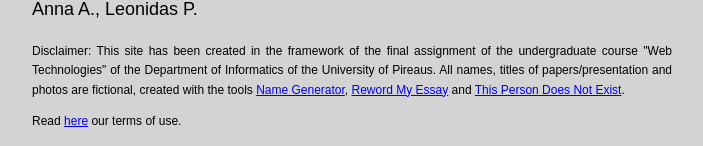
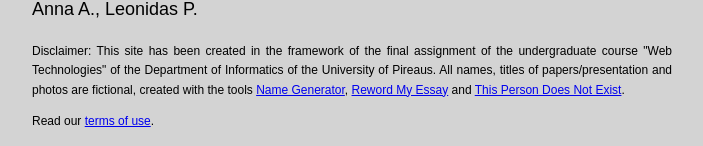
Before and after one commit to aandrovitsanea/Open-source-Conference-Website-Template, a PHP site: page / in a window 1280 px wide. Shown: the part 1010-1156 px from the top of the page, without its empty margins (288-991 px from the left). Run offline with PHP 8.4, Linux system fonts and the light colour scheme.

Commit message:
terms of use hyperref expand

```diff
--- a/Files/index.php
+++ b/Files/index.php
@@ -38,7 +38,7 @@
 
         <footer>
             <p style = "font-size: 12px">Disclaimer: This site has been created in the framework of the final assignment of the undergraduate course "Web Technologies" of the Department of Informatics of the University of Pireaus. All names, titles of papers/presentation and photos are fictional, created with the tools <a href="https://www.name-generator.org.uk/">Name Generator</a>, <a href="https://www.rewordmyessay.com/essay-titles-generator/">Reword My Essay</a> and <a href="https://thispersondoesnotexist.com/">This Person Does Not Exist</a>.</p>
-            <p style = "font-size: 12px">Read <a href="terms_of_use.php">here</a> our terms of use.</p>
+            <p style = "font-size: 12px">Read our <a href="terms_of_use.php">terms of use</a>.</p>
         </footer>
     </div>
 
--- a/Files/subscribe_form.php
+++ b/Files/subscribe_form.php
@@ -345,7 +345,7 @@
         </tr>
         <tr>
             <td></td>
-            <td colspan="3"><input class="square-radio" type="checkbox" id="terms" name="consent" value="yes" required><label for="consent">I agree with the <a href='terms_of_use.php'>terms</a> of use for this site.</label></td>
+            <td colspan="3"><input class="square-radio" type="checkbox" id="terms" name="consent" value="yes" required><label for="consent"><a href='terms_of_use.php'>I agree with the terms of use for this site</a></label></td>
         </tr>
         <tr>
             <td></td>
```
